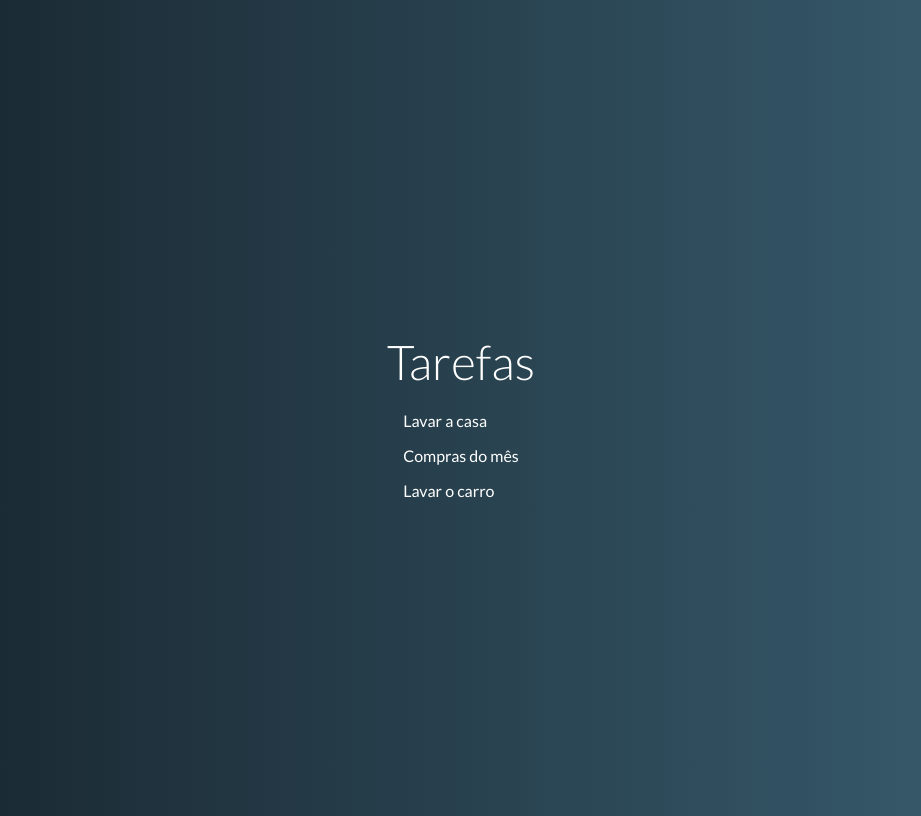
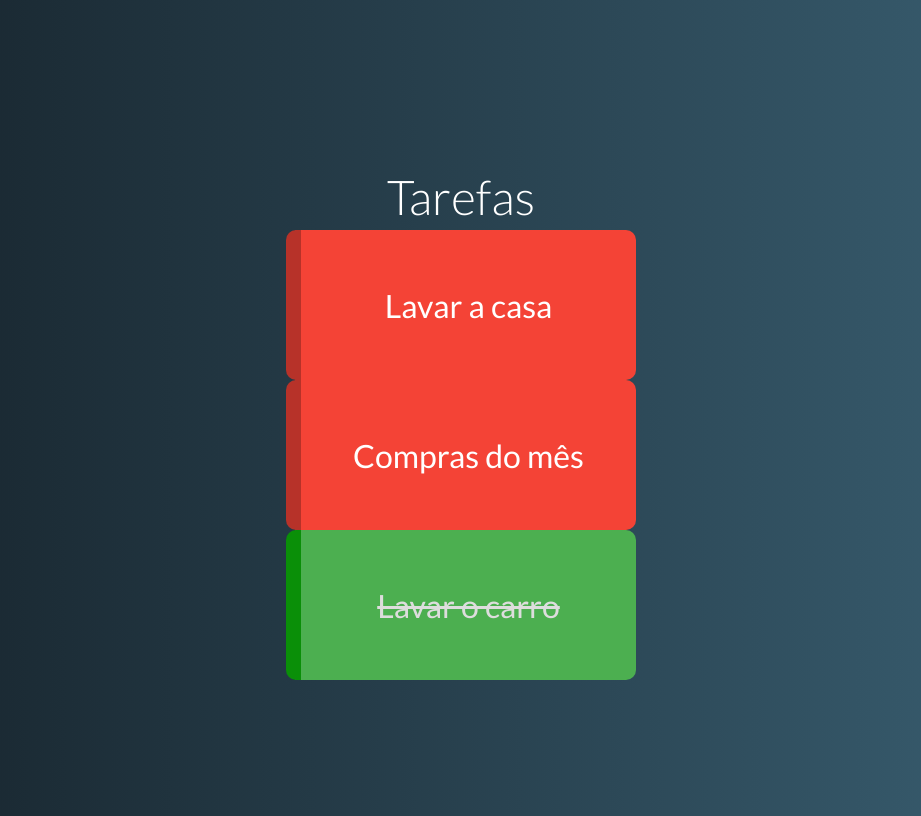
Before and after one commit to Gleuton/vue-todo, a Vue app: page / in a window 1280 px wide. Shown: the whole page, without its empty margins (179-1100 px from the left). Built offline with nearby package versions, Linux system fonts and the light colour scheme.

Commit message:
style componente task

```diff
--- a/src/components/Task.vue
+++ b/src/components/Task.vue
@@ -1,5 +1,6 @@
 <template>
-  <div id="task">
+  <div class="task"
+  :class="stateClass">
     <p>{{ task.name }}</p>
   </div>
 </template>
@@ -21,4 +22,31 @@ export default {
 </script>
 
 <style>
+  .task{
+    box-sizing: border-box;
+    width: 350px;
+    height: 150px;
+    padding: 10px;
+    border-radius: 10px;
+    cursor: pointer;
+    font-size: 2rem;
+    font-weight: 400;
+    display: flex;
+    justify-content: center;
+    align-content: center;
+    align-items: center;
+    user-select: none;
+  }
+
+  .pending {
+    border-left: 15px solid #B73229;
+    background-color: #F44336;
+  }
+
+  .done {
+    color: #DDD;
+    border-left: 15px solid #0A8F08;
+    background-color: #4CAF50;
+    text-decoration: line-through;
+  }
 </style>
```
